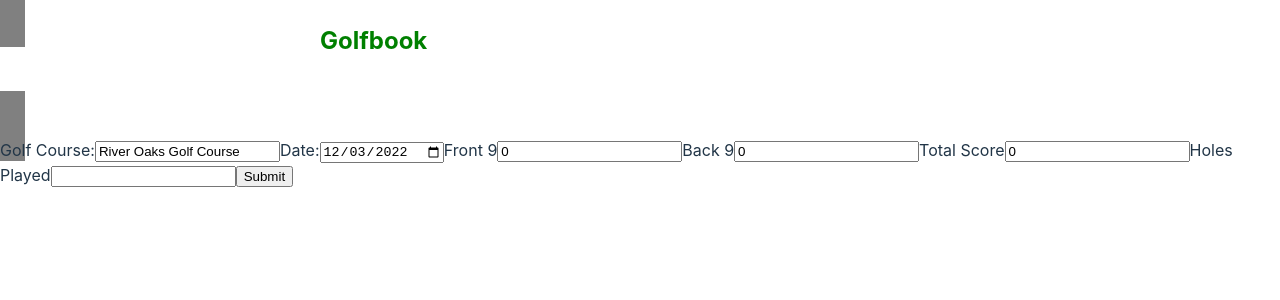
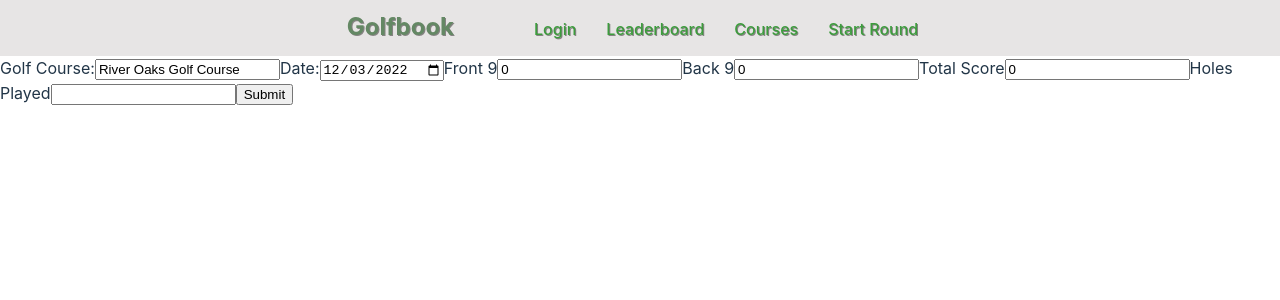
Before and after one commit to dlowry20/golfbook-ui, a React (Vite) app: page /startRound in a window 1280 px wide. Shown: the top 300 px of the page. Built offline with nearby package versions, Linux system fonts and the light colour scheme.

Commit message:
aa header style

```diff
--- a/src/AddHoleScore.jsx
+++ b/src/AddHoleScore.jsx
@@ -45,6 +45,8 @@ function AddHoleScore() {
     }
 
     return (
+        <>
+        <Header />
         <form onSubmit={handleSubmit}>
             <label>Hole Number:
                 <input
@@ -96,6 +98,7 @@ function AddHoleScore() {
             </label>
             <input type="submit" />
         </form>
+        </>
     )
 }
 
--- a/src/components/Header.css
+++ b/src/components/Header.css
@@ -1,24 +1,31 @@
 #navbar-custom {
-    display: inline;
+    display: flex;
     align-items: center;
     justify-content: center;
-    padding: 25px;
-    background-color: grey;
+    padding: 15px;
+    background-color: rgb(231, 229, 229);
 }
 
 #logo{
     margin: auto;
     width: 50%;
-    padding: 5px;
-    color: green;
-    font-weight: bolder;
+    color: rgb(100, 136, 100);
+    font-weight: 700;
     font-size: x-large;
+    padding-right: 65px;
+    text-shadow: 1px 1px rgb(134, 131, 131);
 }
 
-.navbar-nav {
-    padding-left: 0;
+.nav-link {
+    padding: 0 15px;
+    color: rgb(61, 156, 61);
+    text-shadow: 1px 1px rgb(134, 131, 131);
 }
 
-.nav-item {
-    display: inline;
+.nav-link:hover {
+    padding: 0 15px;
+    color: rgb(20, 216, 20);
+    text-shadow: 1.5px 1.5px rgb(134, 131, 131);
+    transition: 0.5s;
+    font-size: 125%;
 }
--- a/src/components/Header.jsx
+++ b/src/components/Header.jsx
@@ -6,23 +6,12 @@ export default function Header() {
     return (
       <>
       <nav id="navbar-custom">
-      <p id="logo">Golfbook</p>
       <div id="navbarNav">
-        <ul id="navbar-nav">
-          <li className="nav-item">
+            <a id="logo" role="link" aria-disabled="true">Golfbook</a>
             <a className="nav-link" href="/">Login</a>
-          </li>
-          <li className="nav-item">
+            <a className="nav-link" href="/leaderboard">Leaderboard</a>
             <a className="nav-link" href="#">Courses</a>
-          </li>
-          <li className="nav-item">
-            <a className="nav-link" href="/leaderboard">Leaderboard</a>
-          </li>
-          <li className="nav-item">
             <a className="nav-link" href="/startRound">Start Round</a>
-          </li>
-
-        </ul>
       </div>
     </nav>
     </>
```
